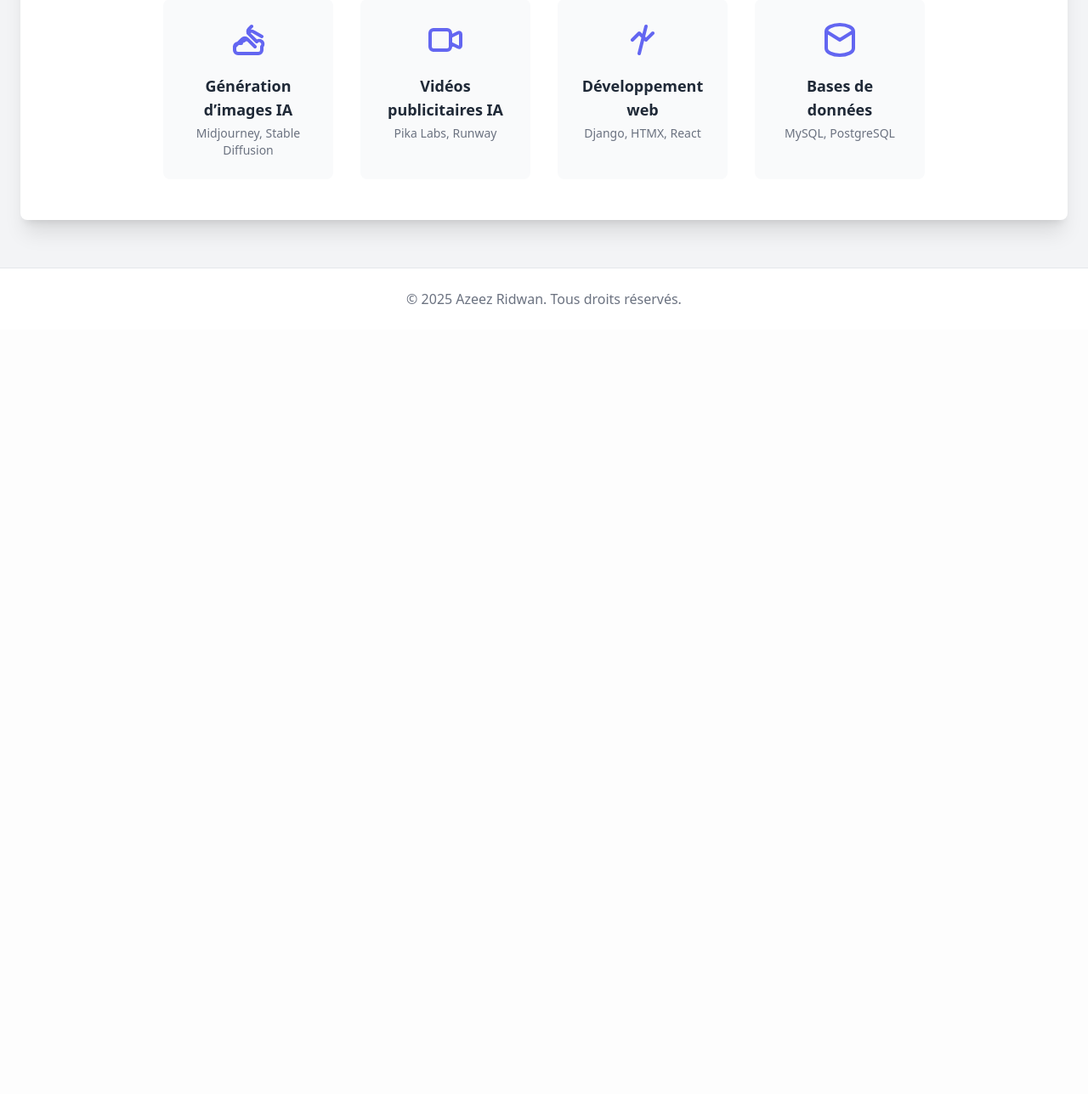
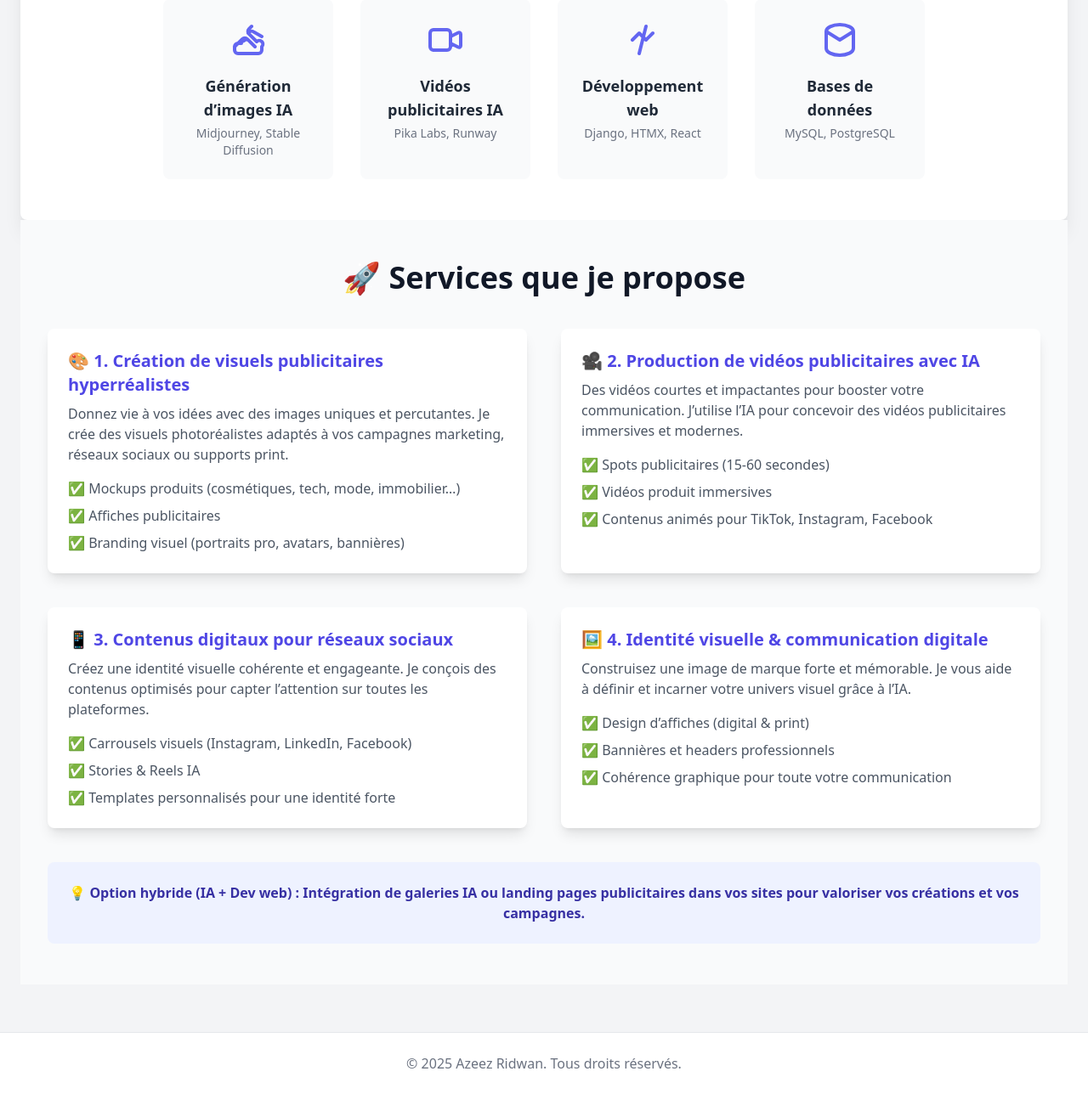
Before and after one commit to Zizou897/portfolioIA, a Django app: page / in a window 1280 px wide. Shown: the part 1221-2509 px from the top of the page at 85% size. Before the commit the page ends 1579 px from the top, so only its background shows below. Run offline with Django 5.2, Linux system fonts and the light colour scheme; some libraries are stand-ins or nearby versions.

Commit message:
feat(content): consolide la section "Services" sur la page d'accueil

```diff
--- a/portfolio_project/portfolio/templates/portfolio/home.html
+++ b/portfolio_project/portfolio/templates/portfolio/home.html
@@ -93,6 +93,64 @@
         </div>
     </div>
 </div>
+
+<!-- Services Section -->
+<div class="py-12 bg-gray-50 dark:bg-gray-800/50" id="services">
+    <div class="max-w-7xl mx-auto px-4 sm:px-6 lg:px-8">
+        <div class="text-center">
+            <h2 class="text-3xl font-extrabold text-gray-900 dark:text-white sm:text-4xl">
+                🚀 Services que je propose
+            </h2>
+        </div>
+
+        <div class="mt-10 grid gap-10 sm:grid-cols-1 md:grid-cols-2 lg:grid-cols-2">
+            <!-- Service 1 -->
+            <div class="bg-white dark:bg-gray-800 rounded-lg shadow-lg p-6">
+                <h3 class="text-xl font-bold text-indigo-600 dark:text-indigo-400">🎨 1. Création de visuels publicitaires hyperréalistes</h3>
+                <p class="mt-2 text-gray-600 dark:text-gray-300">Donnez vie à vos idées avec des images uniques et percutantes. Je crée des visuels photoréalistes adaptés à vos campagnes marketing, réseaux sociaux ou supports print.</p>
+                <ul class="mt-4 space-y-2 text-gray-600 dark:text-gray-300">
+                    <li>✅ Mockups produits (cosmétiques, tech, mode, immobilier…)</li>
+                    <li>✅ Affiches publicitaires</li>
+                    <li>✅ Branding visuel (portraits pro, avatars, bannières)</li>
+                </ul>
+            </div>
+            <!-- Service 2 -->
+            <div class="bg-white dark:bg-gray-800 rounded-lg shadow-lg p-6">
+                <h3 class="text-xl font-bold text-indigo-600 dark:text-indigo-400">🎥 2. Production de vidéos publicitaires avec IA</h3>
+                <p class="mt-2 text-gray-600 dark:text-gray-300">Des vidéos courtes et impactantes pour booster votre communication. J’utilise l’IA pour concevoir des vidéos publicitaires immersives et modernes.</p>
+                <ul class="mt-4 space-y-2 text-gray-600 dark:text-gray-300">
+                    <li>✅ Spots publicitaires (15-60 secondes)</li>
+                    <li>✅ Vidéos produit immersives</li>
+                    <li>✅ Contenus animés pour TikTok, Instagram, Facebook</li>
+                </ul>
+            </div>
+            <!-- Service 3 -->
+            <div class="bg-white dark:bg-gray-800 rounded-lg shadow-lg p-6">
+                <h3 class="text-xl font-bold text-indigo-600 dark:text-indigo-400">📱 3. Contenus digitaux pour réseaux sociaux</h3>
+                <p class="mt-2 text-gray-600 dark:text-gray-300">Créez une identité visuelle cohérente et engageante. Je conçois des contenus optimisés pour capter l’attention sur toutes les plateformes.</p>
+                <ul class="mt-4 space-y-2 text-gray-600 dark:text-gray-300">
+                    <li>✅ Carrousels visuels (Instagram, LinkedIn, Facebook)</li>
+                    <li>✅ Stories & Reels IA</li>
+                    <li>✅ Templates personnalisés pour une identité forte</li>
+                </ul>
+            </div>
+            <!-- Service 4 -->
+            <div class="bg-white dark:bg-gray-800 rounded-lg shadow-lg p-6">
+                <h3 class="text-xl font-bold text-indigo-600 dark:text-indigo-400">🖼️ 4. Identité visuelle & communication digitale</h3>
+                <p class="mt-2 text-gray-600 dark:text-gray-300">Construisez une image de marque forte et mémorable. Je vous aide à définir et incarner votre univers visuel grâce à l’IA.</p>
+                <ul class="mt-4 space-y-2 text-gray-600 dark:text-gray-300">
+                    <li>✅ Design d’affiches (digital & print)</li>
+                    <li>✅ Bannières et headers professionnels</li>
+                    <li>✅ Cohérence graphique pour toute votre communication</li>
+                </ul>
+            </div>
+        </div>
+
+        <div class="mt-10 bg-indigo-50 dark:bg-gray-700 p-6 rounded-lg text-center">
+            <p class="text-indigo-800 dark:text-indigo-300 font-semibold">💡 Option hybride (IA + Dev web) : Intégration de galeries IA ou landing pages publicitaires dans vos sites pour valoriser vos créations et vos campagnes.</p>
+        </div>
+    </div>
+</div>
 {% endblock %}
 
 {% block extra_js %}
--- a/portfolio_project/portfolio/urls.py
+++ b/portfolio_project/portfolio/urls.py
@@ -3,7 +3,6 @@ from . import views
 
 urlpatterns = [
     path('', views.HomePageView.as_view(), name='home'),
-    path('services/', views.ServiceListView.as_view(), name='services'),
     path('portfolio/', views.ProjectListView.as_view(), name='portfolio'),
     path('contact/', views.ContactView.as_view(), name='contact'),
 ]
--- a/portfolio_project/portfolio/views.py
+++ b/portfolio_project/portfolio/views.py
@@ -6,11 +6,6 @@ from .forms import ContactForm
 
 class HomePageView(TemplateView):
     template_name = "portfolio/home.html"
-
-class ServiceListView(ListView):
-    model = Service
-    template_name = 'portfolio/services.html'
-    context_object_name = 'services'
 
 class ProjectListView(ListView):
     model = Project
--- a/portfolio_project/templates/base.html
+++ b/portfolio_project/templates/base.html
@@ -45,7 +45,7 @@
             <div class="hidden md:flex items-center space-x-8">
                 <a href="{% url 'home' %}" class="nav-link text-gray-700 dark:text-gray-300 font-medium">Accueil</a>
                 <a href="{% url 'home' %}#about" class="nav-link text-gray-700 dark:text-gray-300 font-medium">À Propos</a>
-                <a href="{% url 'services' %}" class="nav-link text-gray-700 dark:text-gray-300 font-medium">Services</a>
+                <a href="{% url 'home' %}#services" class="nav-link text-gray-700 dark:text-gray-300 font-medium">Services</a>
                 <a href="{% url 'portfolio' %}" class="nav-link text-gray-700 dark:text-gray-300 font-medium">Portfolio</a>
                 <a href="{% url 'contact' %}" class="bg-indigo-600 text-white px-5 py-2 rounded-full font-semibold shadow-lg hover:bg-indigo-700 transition-all duration-300 transform hover:scale-105">
                     Contact
@@ -66,7 +66,7 @@
         <div id="mobile-menu" class="hidden md:hidden bg-white/90 dark:bg-gray-900/90">
             <a href="{% url 'home' %}" class="block py-2 px-4 text-sm text-gray-700 dark:text-gray-300">Accueil</a>
             <a href="{% url 'home' %}#about" class="block py-2 px-4 text-sm text-gray-700 dark:text-gray-300">À Propos</a>
-            <a href="{% url 'services' %}#services" class="block py-2 px-4 text-sm text-gray-700 dark:text-gray-300">Services</a>
+            <a href="{% url 'home' %}#services" class="block py-2 px-4 text-sm text-gray-700 dark:text-gray-300">Services</a>
             <a href="{% url 'portfolio' %}#portfolio" class="block py-2 px-4 text-sm text-gray-700 dark:text-gray-300">Portfolio</a>
             <a href="{% url 'contact' %}#contact" class="block py-2 px-4 text-sm text-gray-700 dark:text-gray-300">Contact</a>
         </div>
```
Also changed, not shown: portfolio_project/portfolio/templates/portfolio/services.html (deleted, +0 -20 lines).
